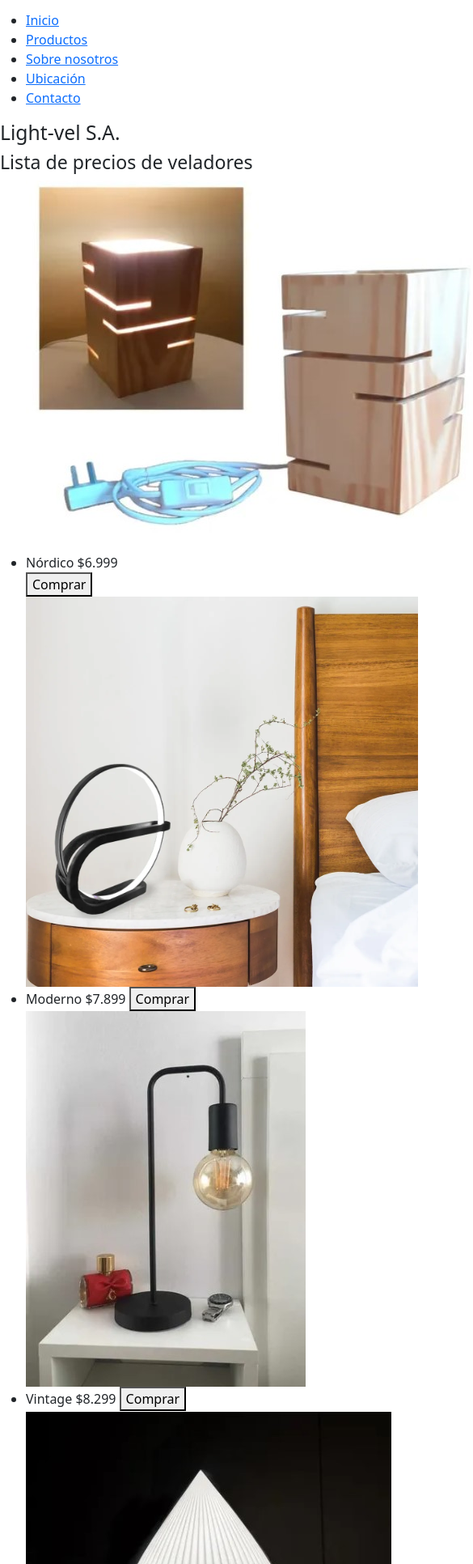
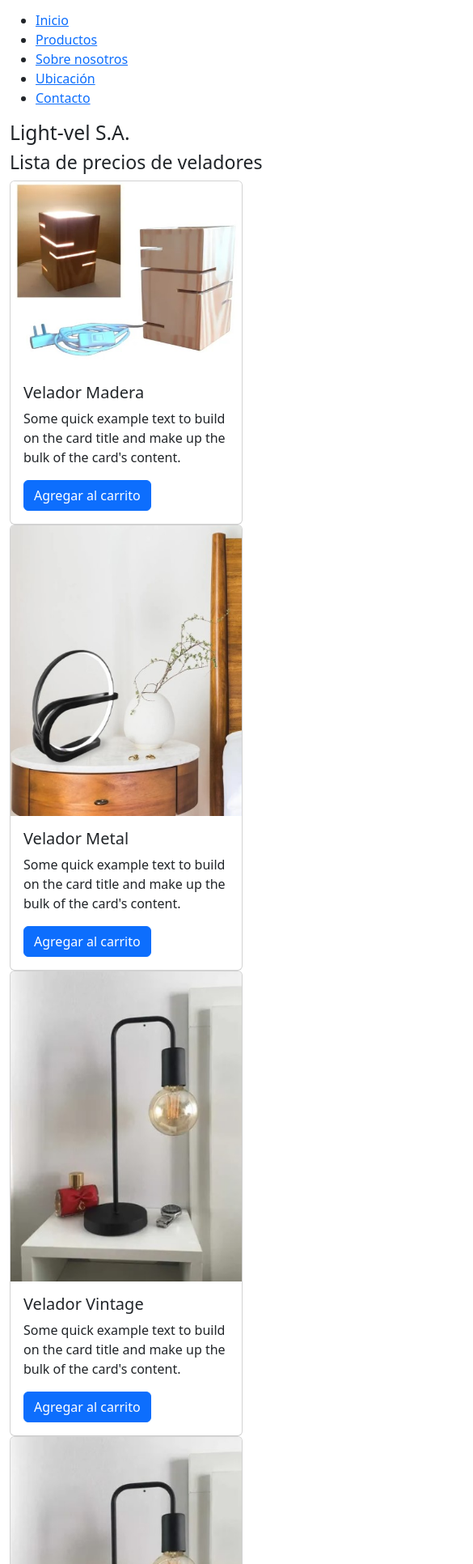
Before and after one commit to leojuarez88/entrega11coder, a plain HTML site: page producto.html in a window 390 px wide. Shown: the part 68-2000 px from the top of the page at 81% size, 585 px wide, since content can reach past the window. Drawn offline with nearby package versions, Linux system fonts and the light colour scheme.

Commit message:
guardo cambios de pag productos

```diff
--- a/css/estilo.css
+++ b/css/estilo.css
@@ -0,0 +1,10 @@
+* {
+    margin: 0;
+    padding: 0;
+}
+
+.imagenProducto{
+    height: 300px;
+    width: 300px;
+
+}
--- a/producto.html
+++ b/producto.html
@@ -7,11 +7,16 @@
     <title>Productos</title>
     <link rel="shortcut icon" href="Imagenes/Logo.jpg" />
     <!-- CSS only -->
-<link href="https://cdn.jsdelivr.net/npm/bootstrap@5.2.0/dist/css/bootstrap.min.css" rel="stylesheet" integrity="sha384-gH2yIJqKdNHPEq0n4Mqa/HGKIhSkIHeL5AyhkYV8i59U5AR6csBvApHHNl/vI1Bx" crossorigin="anonymous">
+    <link
+      href="https://cdn.jsdelivr.net/npm/bootstrap@5.2.0/dist/css/bootstrap.min.css"
+      rel="stylesheet"
+      integrity="sha384-gH2yIJqKdNHPEq0n4Mqa/HGKIhSkIHeL5AyhkYV8i59U5AR6csBvApHHNl/vI1Bx"
+      crossorigin="anonymous"
+    />
     <link rel="stylesheet" href="css/estilo.css" />
   </head>
 
-  <body class="gridPadre">
+  <body class="container-fluid">
     <header class="header1">
       <div>
         <h1>¡Bienvenidos!</h1>
@@ -35,52 +40,54 @@
         <h3 class="fraseInicio2">Lista de precios de veladores</h3>
       </div>
 
-      <div class="contenedorImagenProducto">
-        <ul>
-          <img
-            class="imagenProducto1"
-            src="Imagenes/Velador de madera 1.jpg"
-            alt="Velador Standard"
-          />
+      <div class="row">
+        <div class="col-xl-3 col-md-6 col-sm-12">
+          <div class="card" style="width: 18rem;">
+            <img src="Imagenes/Velador de madera 1.jpg" class="card-img-top" alt="...">
+            <div class="card-body">
+              <h5 class="card-title">Velador Madera</h5>
+              <p class="card-text">Some quick example text to build on the card title and make up the bulk of the card's content.</p>
+              <a href="#" class="btn btn-primary">Agregar al carrito</a>
+            </div>
+          </div>
+        </div>
 
-          <li class="liProducto">
-            Nórdico $6.999
-            <div>
-              <button class="buttonComprar">Comprar</button>
+        <div class="col-xl-3 col-md-6 col-sm-12">
+          <div class="card" style="width: 18rem;">
+            <img src="Imagenes/Velador de Metal Originals 1.jpg" class="card-img-top" alt="...">
+            <div class="card-body">
+              <h5 class="card-title">Velador Metal</h5>
+              <p class="card-text">Some quick example text to build on the card title and make up the bulk of the card's content.</p>
+              <a href="#" class="btn btn-primary">Agregar al carrito</a>
             </div>
-          </li>
+          </div>
+        </div>
 
-          <img
-            class="imagenProducto2"
-            src="Imagenes/Velador Plastico Moderno 2.png"
-            alt="Velador Moderno"
-          />
+        <div class="col-xl-3 col-md-6 col-sm-12">
+          <div class="card" style="width: 18rem;">
+            <img src="Imagenes/Velador Vintage 1.jpg" class="card-img-top" alt="...">
+            <div class="card-body">
+              <h5 class="card-title">Velador Vintage</h5>
+              <p class="card-text">Some quick example text to build on the card title and make up the bulk of the card's content.</p>
+              <a href="#" class="btn btn-primary">Agregar al carrito</a>
+            </div>
+          </div>
+        </div>
 
-          <li class="liProducto">
-            Moderno $7.899 <button class="buttonComprar">Comprar</button>
-          </li>
+        <div class="col-xl-3 col-md-6 col-sm-12">
+          <div class="card" style="width: 18rem;">
+            <img src="Imagenes/Velador Vintage 1.jpg" class="card-img-top" alt="...">
+            <div class="card-body">
+              <h5 class="card-title">Velador Original</h5>
+              <p class="card-text">Some quick example text to build on the card title and make up the bulk of the card's content.</p>
+              <a href="#" class="btn btn-primary">Agregar al carrito</a>
+            </div>
+        </div>
+      </div>
 
-          <img
-            class="imagenProducto3"
-            src="Imagenes/Velador Vintage 1.jpg"
-            alt="Velador Vintage"
-          />
 
-          <li class="liProducto">
-            Vintage $8.299 <button class="buttonComprar">Comprar</button>
-          </li>
 
-          <img
-            class="imagenProducto4"
-            src="Imagenes/Velador Originals 1.jpg"
-            alt="Velador Originals"
-          />
 
-          <li class="liProducto">
-            Original $6.499 <button class="buttonComprar">Comprar</button>
-          </li>
-        </ul>
-      </div>
     </section>
     <!-- Footer y redes sociales -->
     <footer class="footer1">
```
Also changed, not shown: contacto1.html (+8 -4 lines), index.html (+8 -5 lines), sobrenosotros.html (+8 -3 lines), ubicacion.html (+8 -3 lines).
